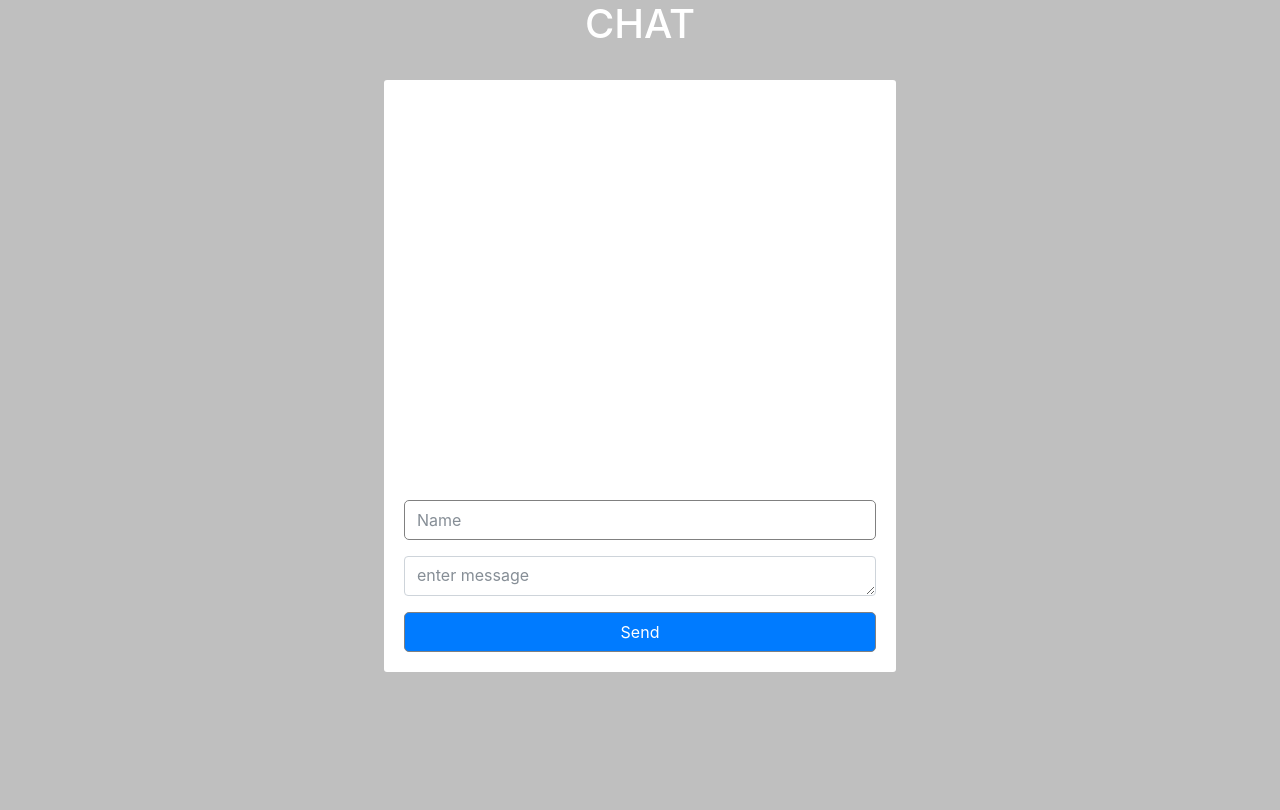
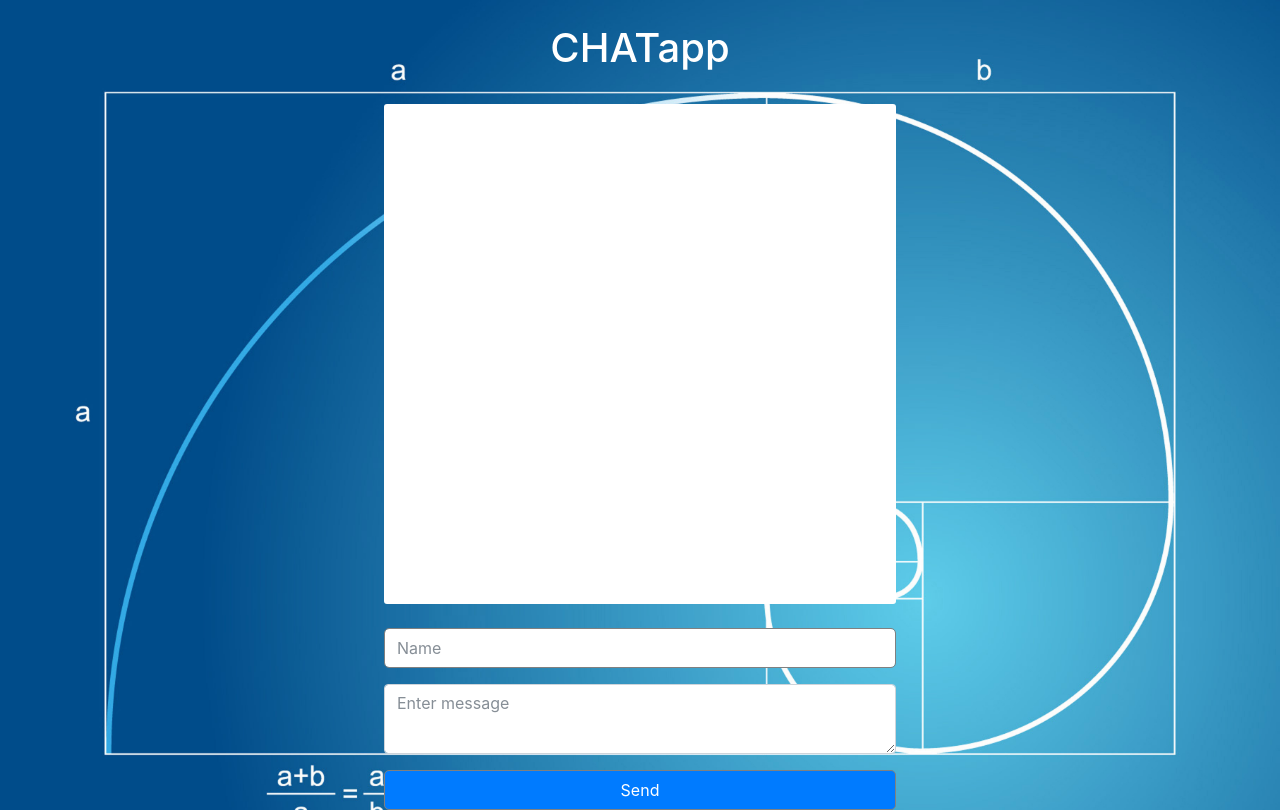
Before and after one commit to vidsav/CHATapp-php-ajax, a PHP site: page / in a window 1280 px wide. Before the commit the page ends 672 px from the top, so only its background shows below. Run offline with PHP 8.4, Linux system fonts and the light colour scheme; data that the repository does not hold is empty.

Commit message:
ajax finished, cleaned the design, added scroll to container

```diff
--- a/chat.js
+++ /dev/null
@@ -1,12 +0,0 @@
-function ajax(){
-    var req = XMLHttpRequest();
-
-    req.onreadystatechange = function(){
-        if(req.readyState == 4 && req.status == 200){
-            document.getElementById('chat').innerHTML = requ.responseText;
-        }
-    }
-
-    req.open('GET','chat.php',true);
-    req.send();
-}
--- a/chat.php
+++ b/chat.php
@@ -1,13 +1,13 @@
 <?php
 include('db.php');
 $query = "SELECT * FROM chat ORDER BY id ASC";
-$run = $con->query($query);
+$run = $db_connect->query($query);
 
 while($row = $run->fetch_array()) :
 ?>
     <div id="chat_data">
-        <span style="color:#007bff;"><?php echo $row['name']; ?>:</span>
-        <span style="color:#BFBFBF;"><?php echo $row['msg']; ?></span>
+        <span style="color:#007bff;font-weight:bold"><?php echo $row['name']; ?>:</span>
+        <span style="color:#808080;"><?php echo $row['msg']; ?></span>
         <small style="float:right"><?php echo formatDate($row['date']); ?></small>
     </div>
-<?php endwhile; ?>
+    <?php endwhile; ?>
--- a/index.php
+++ b/index.php
@@ -6,28 +6,113 @@
     <head>
         <meta charset="utf-8">
         <meta http-equiv="X-UA-Compatible" content="IE=edge,chrome=1">
-    <title>Chat</title>
+        <title>Chatapp</title>
         <meta name="description" content="">
         <meta name="viewport" content="width=device-width">
         <link rel="stylesheet" href="https://maxcdn.bootstrapcdn.com/bootstrap/4.0.0-beta.2/css/bootstrap.min.css" integrity="sha384-PsH8R72JQ3SOdhVi3uxftmaW6Vc51MKb0q5P2rRUpPvrszuE4W1povHYgTpBfshb" crossorigin="anonymous">
-    <link rel="stylesheet" href="style.css">
+
+        <script>
+            function ajax() {
+                var req = new XMLHttpRequest();
+
+                req.onreadystatechange = function () {
+                    if (req.readyState == 4 && req.status == 200) {
+                        document.getElementById('chat').innerHTML = req.responseText;
+                    }
+                }
+
+                req.open('GET', 'chat.php', true);
+                req.send();
+            }
+            setInterval(function () {
+                ajax()
+            }, 1000);
+        </script>
+        <style>
+            * {
+                padding: 0;
+                margin: 0;
+                border: 0;
+            }
+
+            body {
+                background: url(bg.jpg) no-repeat center center fixed;
+                -webkit-background-size: cover;
+                -moz-background-size: cover;
+                -o-background-size: cover;
+                background-size: cover;
+            }
+
+            h1 {
+                text-align: center;
+                color: #fff;
+            }
+
+            #container {
+                width: 40%;
+                height: 500px;
+                background: white;
+                margin: 0 auto;
+                padding: 20px;
+                border-radius: 3px;
+                overflow-y: scroll;
+            }
+
+            #chat_box {
+                width: 90%;
+                height: 400px;
+            }
+
+            #chat_data {
+                width: 100%;
+                padding: 5px;
+                margin-bottom: 5px;
+                border-bottom: 1px solid silver;
+
+            }
+
+            .wrapper {
+                position: relative;
+                top: 0;
+                bottom: 0;
+                left: 0;
+                right: 0;
+                width: 40%;
+                height: 30%;
+                margin: auto;
+            }
+
+            input[type='text'] {
+                width: 100%;
+                height: 40px;
+                border: 1px solid gray;
+                border-radius: 5px;
+            }
+
+            input[type='submit'] {
+                width: 100%;
+                height: 40px;
+                border: 1px solid gray;
+                border-radius: 5px;
+            }
+
+            textarea {
+                width: 100%;
+                height: 70px;
+                border: 1px solid gray;
+                border-radius: 5px;
+            }
+        </style>
     </head>
 
-<body>
-    <h1>CHAT</h1>
+    <body onload="ajax();">
+        <br>
+        <h1>CHATapp</h1>
         <br>
         <div id="container">
             <div id="chat_box">
+                <div id="chat"></div>
             </div>
-        <form method="post"; action="">
-            <div class="form-group">
-    <input type="text" class="form-control" name="name" placeholder="Name">
-  </div>
-            <div class="form-group">
-            <textarea class="form-control" name="msg" placeholder="enter message"></textarea>
-            </div>
-            <input class="btn btn-primary" type="submit" name="submit" value="Send">
-        </form>
             <?php
         if(isset($_POST['submit'])){
             $name = $_POST['name'];
@@ -41,6 +126,18 @@
         }
         ?>
         </div>
+        <br>
+        <div class="wrapper">
+            <form method="post" ; action="">
+                <div class="form-group">
+                    <input type="text" class="form-control" name="name" placeholder="Name">
+                </div>
+                <div class="form-group">
+                    <textarea class="form-control" name="msg" placeholder="Enter message"></textarea>
+                </div>
+                <input class="btn btn-primary" type="submit" name="submit" value="Send">
+            </form>
+        </div>
     </body>
-<script src="chat.js"></script>
+
     </html>
--- a/style.css
+++ /dev/null
@@ -1,57 +0,0 @@
-*{
-    padding: 0;
-    margin: 0;
-    border: 0;
-}
-
-body{
-    background: #BFBFBF;
-}
-
-h1{
-    text-align: center;
-    color:#fff;
-}
-
-#container{
-    width: 40%;
-    background: white;
-    margin: 0 auto;
-    padding: 20px;
-    border-radius: 3px;
-}
-
-#chat_box{
-    width: 90%;
-    height: 400px;
-}
-
-#chat_data{
-    width: 100%;
-    padding: 5px;
-    margin-bottom: 5px;
-    border-bottom: 1px solid silver;
-    font-weight: bold;
-
-}
-
-input[type='text']{
-    width: 100%;
-    height: 40px;
-    border: 1px solid gray;
-    border-radius: 5px;
-}
-
-input[type='submit']{
-    width: 100%;
-    height: 40px;
-    border: 1px solid gray;
-    border-radius: 5px;
-}
-
-textarea{
-    width: 100%;
-    height: 40px;
-    border: 1px solid gray;
-    border-radius: 5px;
-}
```
Also changed, not shown: bg.jpg (added), 1 other file. Lines whose indentation alone changed are shown as unchanged.
